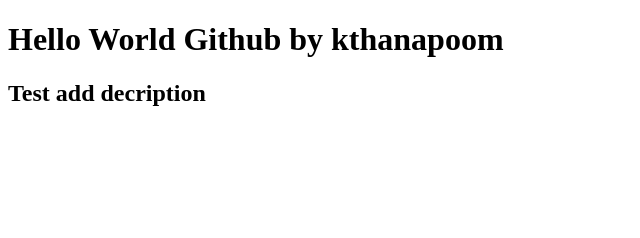
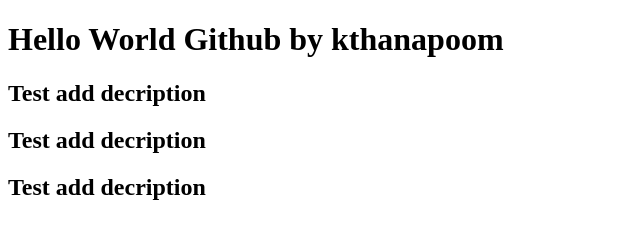
Before and after one commit to kthanapoom/github-101, a plain HTML site: page index.html in a window 1280 px wide. Shown: the whole page, without its empty margins (0-640 px from the left). Drawn offline with Linux system fonts and the light colour scheme.

Commit message:
add more desc

```diff
--- a/index.html
+++ b/index.html
@@ -9,5 +9,7 @@
 <body>
     <h1>Hello World Github by kthanapoom</h1>
     <h2>Test add decription</h2>
+    <h2>Test add decription</h2>
+    <h2>Test add decription</h2>
 </body>
 </html>
```
